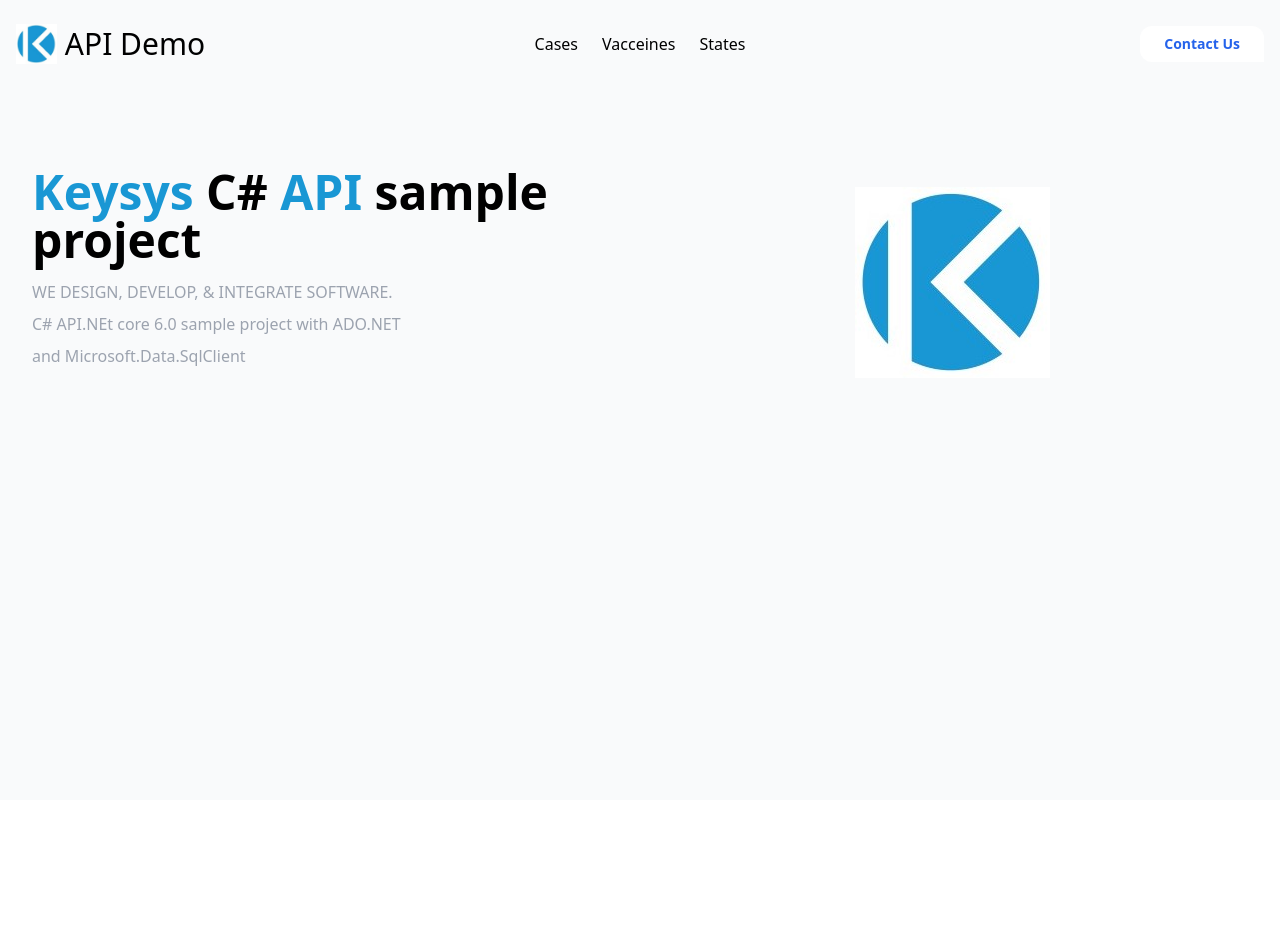
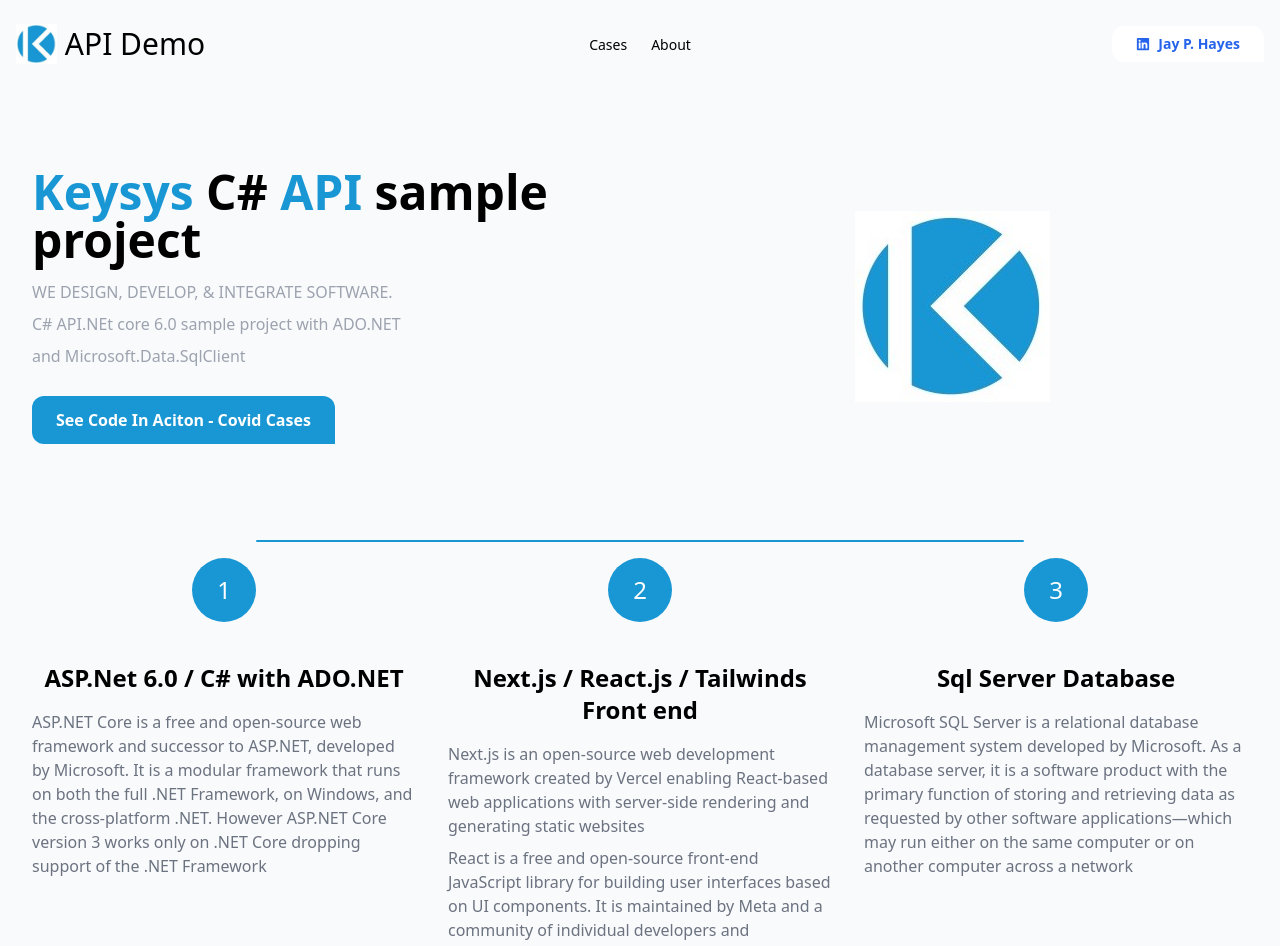
Before and after one commit to JayPHayes/coviddata-app, a Next.js app: page / in a window 1280 px wide. Shown: the top 946 px of the page. Before the commit the page ends 800 px from the top, so only its background shows below. Built offline with nearby package versions, Linux system fonts and the light colour scheme.

Commit message:
2022.09.06 MVP Complete

```diff
--- /dev/null
+++ b/components/AppAbout.tsx
@@ -0,0 +1,86 @@
+import React from 'react'
+
+function AppAbout({isMain}: {isMain: Boolean}) {
+  return (
+    <section>
+      <div className="py-20 bg-gray-50 radius-for-skewed">
+        <div className="container mx-auto px-4">
+            {isMain &&
+                <div className="mb-16 max-w-md text-center mx-auto">
+                    <span className="text-keySysBlue-100 font-bold">
+                    A Devlopers approach to the Burning Inferno - ASP.NET Web API C#
+                    with ADO.NET{" "}
+                    </span>
+                    <h2 className="text-4xl lg:text-4xl font-bold font-heading">
+                    API C# with ADO.NET
+                    </h2>
+                </div>
+            }
+
+          <div className="hidden lg:block  max-w-2xl xl:max-w-3xl mx-auto py-px rounded bg-keySysBlue-100  mb-4 "></div>
+
+          <div className="relative flex flex-wrap -mx-4 z-0">
+            {/* <div className="hidden lg:block absolute inset-x-0 max-w-2xl xl:max-w-3xl mx-auto py-px rounded bg-keySysBlue-100  " ></div> */}
+
+            <div className="mb-8 w-full lg:w-1/3 px-4 text-center">
+              <span className="relative mb-6 lg:mb-10 mx-auto flex w-16 h-16 items-center justify-center bg-keySysBlue-100 rounded-full text-white text-2xl">
+                1
+              </span>
+              <h3 className="mb-4 text-2xl font-bold font-heading">
+                ASP.Net 6.0 / C# with ADO.NET
+              </h3>
+              <p className="text-gray-500 text-left">
+                ASP.NET Core is a free and open-source web framework and
+                successor to ASP.NET, developed by Microsoft. It is a modular
+                framework that runs on both the full .NET Framework, on Windows,
+                and the cross-platform .NET. However ASP.NET Core version 3
+                works only on .NET Core dropping support of the .NET Framework
+              </p>
+            </div>
+
+            <div className="mb-8 w-full lg:w-1/3 px-4 text-center">
+              <span className="mb-4 lg:mb-10 mx-auto flex w-16 h-16 items-center justify-center bg-keySysBlue-100 rounded-full text-white text-2xl">
+                2
+              </span>
+              <h3 className="mb-4 text-2xl font-bold font-heading">
+                Next.js / React.js / Tailwinds Front end{" "}
+              </h3>
+              <div className="text-gray-500 text-left">
+                <p>
+                  Next.js is an open-source web development framework created by
+                  Vercel enabling React-based web applications with server-side
+                  rendering and generating static websites
+                </p>
+                <p className="mt-2">
+                  React is a free and open-source front-end JavaScript library
+                  for building user interfaces based on UI components. It is
+                  maintained by Meta and a community of individual developers
+                  and companies.
+                </p>
+              </div>
+            </div>
+
+            <div className="w-full lg:w-1/3 px-4 text-center">
+              <span className="mb-4 lg:mb-10 mx-auto flex w-16 h-16 items-center justify-center bg-keySysBlue-100 rounded-full text-white text-2xl">
+                3
+              </span>
+              <h3 className="mb-4 text-2xl font-bold font-heading">
+                Sql Server Database
+              </h3>
+              <p className="text-gray-500 text-left">
+                Microsoft SQL Server is a relational database management system
+                developed by Microsoft. As a database server, it is a software
+                product with the primary function of storing and retrieving data
+                as requested by other software applications—which may run either
+                on the same computer or on another computer across a network
+              </p>
+            </div>
+          </div>
+        </div>
+      </div>
+
+    </section>
+  )
+}
+
+export default AppAbout
--- a/components/AppHeader.tsx
+++ b/components/AppHeader.tsx
@@ -1,11 +1,18 @@
 import Link from "next/link";
 import React, { useState } from "react";
-import { FaBars, FaTimes } from "react-icons/fa";
+import { useRouter } from "next/router";
+import { FaBars, FaLinkedin, FaTimes } from "react-icons/fa";
 import appMenu from "../config/appMenu";
 import AppLogo from "./AppLogo";
+import path from "path";
 
 function AppHeader() {
   const [isMenu, setIsMenu] = useState(false);
+
+  const router = useRouter()
+  var pathname = router.pathname.replace('/', '')
+
+  console.log('XXX pathname:', pathname)
 
   return (
     <>
@@ -24,18 +31,24 @@
                        lg:w-auto lg:space-x-6"
         >
           {appMenu.map((m) => (
-            <li key={m.id}>
-              <Link href={m.nav} className="text-sm text-gray-400 hover:text-gray-500">
-                {m.name}
+            <li key={m.id} >
+              <Link href={m.nav} >
+                <span className={`${m.nav.replace('/', '') === pathname ? "text-keySysBlue-100 border-b-2 border-blue-600  " : ""} cursor-pointer text-sm  hover:text-gray-500` }>
+                  {m.name}
+                </span>
               </Link>
             </li>
           ))}
         </ul>
-        <a
+        <a target="parent"
           className="hidden lg:inline-block py-2 px-6 bg-white hover:bg-gray-50 text-sm text-blue-600 font-bold rounded-l-xl rounded-t-xl transition duration-200"
-          href="#"
+          href="https://www.linkedin.com/in/jayphayes/"
         >
-          Contact Us
+          <div className="flex items-center space-x-2">
+            <FaLinkedin  />
+            <span>Jay P. Hayes</span>
+
+          </div>
         </a>
       </nav>
 
@@ -57,17 +70,18 @@
           <div>
             <ul>
               {appMenu.map((m) => (
-                <li key={m.id} className="mb-1">
-                  <Link href={m.nav}
-                    className="block p-4 text-sm font-semibold text-gray-400 hover:bg-blue-50 hover:text-blue-600 rounded">
-                    {m.name}
+                <li key={m.id} className="mb-1" onClick={() => setIsMenu(false)}>
+                  <Link href={m.nav}>
+                    <span className={`${m.nav.replace('/', '') === pathname ? "bg-keySysBlue-100 text-gray-50 border-b" : " "}  cursor-pointer block p-4 text-sm font-semibold  hover:bg-blue-50 hover:text-blue-600 rounded`}>
+                      {m.name}
+                    </span>
                   </Link>
                 </li>
               ))}
             </ul>
           </div>
           <div className="mt-auto">
-            <div className="pt-6">
+            {/* <div className="pt-6">
               <a
                 className="block px-4 py-3 mb-3 leading-loose text-xs text-center font-semibold  bg-gray-50 hover:bg-gray-100 rounded-l-xl rounded-t-xl"
                 href="#"
@@ -80,29 +94,20 @@
               >
                 Sign Up
               </a>
-            </div>
+            </div> */}
             <p className="my-4 text-xs text-center text-gray-400">
-              <span>© 2020 All rights reserved.</span>
+              <span>© 2022 Jay P. Hayes Sample for KeySys.</span>
             </p>
             <div className="text-center">
-              <a className="inline-block px-1" href="#">
-                <img
-                  src="https://shuffle.dev/atis-assets/social/facebook.svg"
-                  alt=""
-                />
+
+              <a className="inline-block px-1" target="parent" href="https://www.linkedin.com/in/jayphayes/">
+                <div className="flex items-center space-x-2 text-keySysBlue-100">
+                  <FaLinkedin  />
+                  <span>Jay P. Hayes</span>
+
+                </div>
               </a>
-              <a className="inline-block px-1" href="#">
-                <img
-                  src="https://shuffle.dev/atis-assets/social/twitter.svg"
-                  alt=""
-                />
-              </a>
-              <a className="inline-block px-1" href="#">
-                <img
-                  src="https://shuffle.dev/atis-assets/social/instagram.svg"
-                  alt=""
-                />
-              </a>
+
             </div>
           </div>
         </nav>
--- a/config/appMenu.ts
+++ b/config/appMenu.ts
@@ -3,8 +3,9 @@
 const appMenu =
 [
     { id: 100, name: "Cases", nav: "/cases", isProtected: false, isHideOnLogin: false },
-    { id: 200, name: "Vacceines", nav: "/vacciens", isProtected: false, isHideOnLogin: false },
-    { id: 300, name: "States", nav: "/states", isProtected: false, isHideOnLogin: false },
+    // { id: 200, name: "Vacceines", nav: "/vacciens", isProtected: false, isHideOnLogin: false },
+    // { id: 300, name: "States", nav: "/states", isProtected: false, isHideOnLogin: false },
+    { id: 400, name: "About", nav: "/about", isProtected: false, isHideOnLogin: false },
 
 ]
 
--- /dev/null
+++ b/pages/about.tsx
@@ -0,0 +1,12 @@
+import React from "react";
+import AppAbout from "../components/AppAbout";
+
+function About() {
+  return (
+    <section>
+      <AppAbout isMain={true} />
+    </section>
+  );
+}
+
+export default About;
--- a/pages/cases.tsx
+++ b/pages/cases.tsx
@@ -83,7 +83,7 @@
         {/* **Left Side: List ** */}
         <div className="w-full lg:w-10/12 py-4">
           {isTableList && (
-            <div className="grid grid-cols-1 md:grid-cols-2 lg:grid-cols-3  xl:grid-cols-4 gap-2 overflow-y-scroll  h-[40rem] scroll-smooth ">
+            <div className="grid grid-cols-1 md:grid-cols-2 lg:grid-cols-3  xl:grid-cols-4 gap-2 overflow-y-scroll   scroll-smooth ">
               {/* *** Card ** */}
               {handleSearch(data.data).map((c: CovidCase) => (
                 <div key={c.caseId} onClick={() => setSelectedState(c)} className="">
--- a/pages/index.tsx
+++ b/pages/index.tsx
@@ -6,6 +6,8 @@
 import { FaBars, FaTimes } from "react-icons/fa";
 import appMenu from "../config/appMenu";
 import AppHeader from "../components/AppHeader";
+import Link from "next/link";
+import AppAbout from "../components/AppAbout";
 
 
 
@@ -15,7 +17,6 @@
   return (
     <section className="skewed-bottom-right">
       {/* <AppHeader  /> */}
-
 
       <div className="bg-gray-50 pt-20 pb-20 radius-for-skewed ">
         <div className="container mx-auto px-4 ">
@@ -32,47 +33,30 @@
                 </div>
                 <div className="max-w-sm mx-auto lg:mx-0">
                   <p className="mb-6 text-gray-400 leading-loose">
-                    WE DESIGN, DEVELOP, & INTEGRATE SOFTWARE.
-                    C# API.NEt core 6.0 sample project with ADO.NET and Microsoft.Data.SqlClient
+                    WE DESIGN, DEVELOP, & INTEGRATE SOFTWARE. C# API.NEt core
+                    6.0 sample project with ADO.NET and Microsoft.Data.SqlClient
                   </p>
-                  {/* <div>
-                    <a
-                      className="inline-block mb-3 lg:mb-0 lg:mr-3 w-full lg:w-auto py-2 px-6 leading-loose bg-blue-600 hover:bg-blue-700 text-white font-semibold rounded-l-xl rounded-t-xl transition duration-200"
-                      href="#"
-                    >
-                      Get Started
+
+                  <Link href="/cases"
+                  >
+                    <a className="inline-block py-2 px-6 bg-keySysBlue-100 hover:bg-blue-700 text-white font-bold leading-loose rounded-l-xl rounded-t-xl transition duration-200" >
+                      See Code In Aciton - Covid Cases
                     </a>
-                    <a
-                      className="inline-block w-full lg:w-auto py-2 px-6 leading-loose font-semibold bg-white hover:bg-gray-50 rounded-l-xl rounded-t-xl transition duration-200"
-                      href="#"
-                    >
-                      How it works
-                    </a>
-                  </div> */}
+                  </Link>
                 </div>
               </div>
             </div>
             <div className="w-full lg:w-1/2 px-4 flex items-center justify-center">
-              <img
-                src="/Keysys02.jpg"
-                alt=""
-              />
+              <img src="/Keysys02.jpg" alt="" />
             </div>
           </div>
+
+        </div>
+
+        <div className="mt-4">
+          <AppAbout  />
         </div>
       </div>
-
-      {/* <div className="mr-for-radius">
-        <svg
-          className="h-8 md:h-12 lg:h-20 w-full text-gray-50"
-          viewBox="0 0 10 10"
-          preserveAspectRatio="none"
-        >
-          <polygon fill="currentColor" points="0 0 10 0 0 10"></polygon>
-        </svg>
-      </div> */}
-
-
     </section>
   );
 };
```
